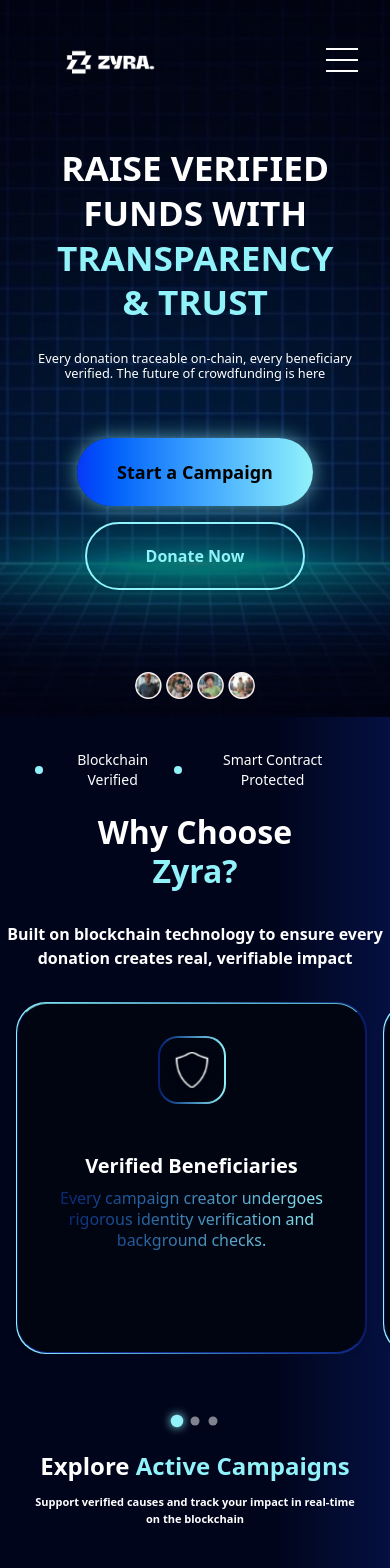
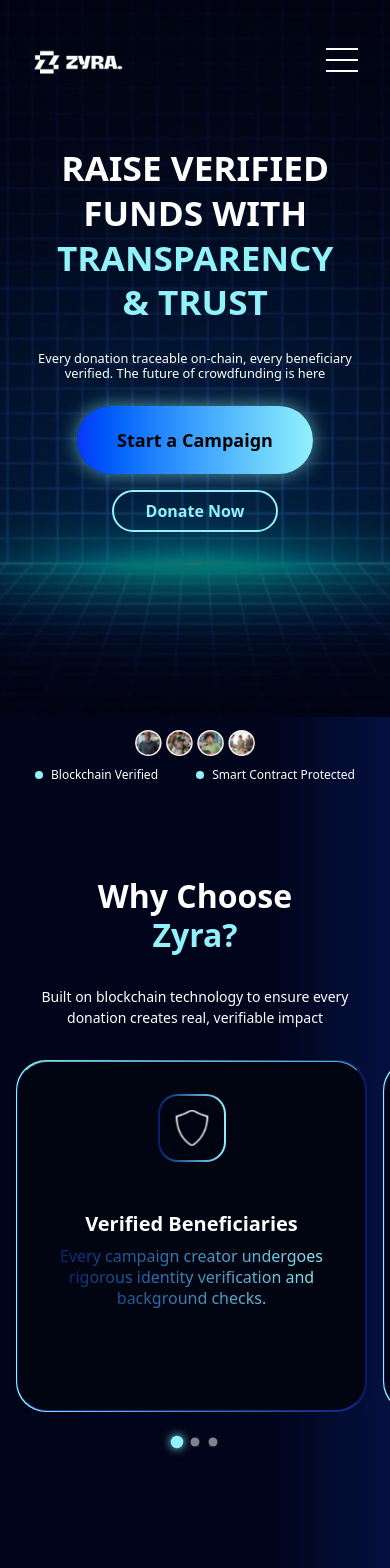
Before and after one commit to ZyraOrg/Zyra, a React (Vite) app in the folder frontend/: page / in a window 390 px wide. Shown: the top 1568 px of the page. Built offline with nearby package versions, Linux system fonts and the light colour scheme.

Commit message:
optimized mobile screen

```diff
--- a/frontend/src/components/FAQSection/FAQSection.jsx
+++ b/frontend/src/components/FAQSection/FAQSection.jsx
@@ -55,7 +55,7 @@
                   <span className="text-lg max-[800px]:text-sm">{faq.question}</span>
                   <span
                     className={`text-xl transform transition-transform duration-300 max-[800px]:text-sm ${
-                      openIndex === index ? 'rotate-180' : ''
+                      openIndex === index ? 'rotate-90' : ''
                     }`}
                   >
                     ▼
@@ -64,7 +64,7 @@
 
                 <div
                   ref={(el) => (contentRefs.current[index] = el)}
-                  className="overflow-hidden transition-max-height duration-300 mt-2 text-gray-300 text-base max-[800px]:text-xs"
+                    className="overflow-hidden transition-max-height duration-300 mt-2 text-gray-300 text-base max-[800px]:text-xs max-[800px]:font-normal"
                   style={{
                     maxHeight: openIndex === index ? '500px' : '0px',
                   }}
--- a/frontend/src/components/HeroSection/HeroSection.jsx
+++ b/frontend/src/components/HeroSection/HeroSection.jsx
@@ -9,15 +9,32 @@
 const HeroSection = () => {
   useEffect(() => {
     AOS.init({ once: true });
+
+    // FIX mobile vh zooming issue caused by browser bars
+    const setMobileVH = () => {
+      if (window.innerWidth < 768) { // mobile only
+        document.documentElement.style.setProperty(
+          "--mobile-vh",
+          `${window.innerHeight}px`
+        );
+      }
+    };
+
+    setMobileVH();
+    window.addEventListener("resize", setMobileVH);
+
+    return () => window.removeEventListener("resize", setMobileVH);
   }, []);
 
   return (
    <section
   className="relative flex flex-col items-center justify-between gap-8
              px-6 pt-20 md:pt-32 sm:px-8 md:px-16
-                 text-white h-[85vh] md:h-[150vh] lg:flex-row"
+             text-white h-[85vh] md:h-[150vh] lg:flex-row
+             pb-20 md:pb-0"  // <-- Added this
   data-aos="fade-up"
 >
+
       {/* Mobile background */}
       <div
         className="absolute inset-0 bg-top bg-cover md:hidden"
@@ -55,9 +72,8 @@
           Every donation traceable on-chain, every beneficiary <br />
           verified. The future of crowdfunding is here
         </h2>
-
 {/* Buttons */}
-        <div className="flex flex-col items-center gap-4 mt-8 sm:flex-row md:items-start">
+<div className="flex flex-col items-center gap-4 mt-0 sm:flex-row md:items-start">
   <button
     className="px-10 py-5 min-w-[220px] md:min-w-[200px] rounded-full
             text-black font-roboto font-extrabold text-lg
@@ -73,7 +89,8 @@
   </button>
 
  <button
-            className="flex items-center justify-center gap-2 px-10 py-5 min-w-[220px] md:min-w-[200px]
+  className="flex items-center justify-center gap-2
+             w-[166px] h-[42px] md:w-[220px] md:h-[70px]  // desktop now same height as Start a Campaign
              rounded-full border-2 border-[#91F2F9]
              font-roboto font-bold text-base md:text-lg
              text-[#91F2F9] transition-all duration-300"
@@ -81,14 +98,16 @@
   data-aos-duration="900"
   data-aos-delay="500"
 >
-            {/* Hide arrow on mobile */}
   <span className="block md:hidden">Donate Now</span>
   <span className="items-center hidden gap-2 md:flex">
     <ArrowUpRight className="w-5 h-5 transition-transform duration-300 group-hover:rotate-45" />
     Donate Now
   </span>
 </button>
+
 </div>
+
+
       </div>
 
       {/* Right Shield Image (desktop only) */}
@@ -104,16 +123,17 @@
       {/* Verification Section */}
 <div
   className="absolute z-20 flex flex-col items-center md:items-start gap-4
-                   bottom-auto top-[90%] md:bottom-[-10rem]
+             top-[98%] md:top-[90%]
              left-1/2 md:left-16 -translate-x-1/2 md:translate-x-0
-                   text-center md:text-left w-full px-6"
+             text-center md:text-left w-full px-6
+             mb-20 md:mb-0"  // <-- Added mobile-only bottom margin
   data-aos="fade-up"
   data-aos-duration="600"
   data-aos-delay="700"
 >
   {/* Avatars */}
   <div
-          className="relative h-20 mb-2 overflow-hidden rounded-full w-30"
+    className="relative h-20 mb-0 overflow-hidden rounded-full w-30"
     data-aos="zoom-in"
     data-aos-duration="700"
     data-aos-delay="800"
@@ -121,26 +141,27 @@
     <img
       src={Shielding2}
       alt="Verified users"
-            className="object-contain w-full h-full top-[70%] flex"
+      className="object-contain w-full h-full top-[40%] flex"
     />
   </div>
 
   {/* Badges */}
-        <div className="flex flex-row justify-between w-full max-w-[320px] md:max-w-none md:justify-start md:gap-6">
+  <div className="flex flex-row justify-between w-full max-w-[320px] md:max-w-none md:justify-start md:gap-6 -mt-8">
     <div className="flex items-center gap-2">
       <span className="w-2 h-2 bg-[#91F2F9] rounded-full"></span>
-            <span className="text-sm font-light text-white font-sora">
+      <span className="text-xs font-light text-white md:text-sm font-sora">
         Blockchain Verified
       </span>
     </div>
     <div className="flex items-center gap-2">
       <span className="w-2 h-2 bg-[#91F2F9] rounded-full"></span>
-            <span className="text-sm font-medium text-white font-sora">
+      <span className="text-xs font-medium text-white md:text-sm font-sora">
         Smart Contract Protected
       </span>
     </div>
   </div>
 </div>
+
     </section>
   );
 };
--- a/frontend/src/components/Navbar/Navbar.jsx
+++ b/frontend/src/components/Navbar/Navbar.jsx
@@ -16,8 +16,8 @@
 
   return (
     <nav className="fixed left-0 z-50 flex items-center w-full px-8 py-2 transition-transform duration-300 top-10">
-      {/* Logo*/}
-      <div className="absolute left-2">
+     {/* Logo */}
+<div className="absolute max-[800px]:-left-6 left-2">
   <img
     src={MulticulturalImg}
     alt="Zyra Logo"
@@ -25,6 +25,8 @@
     data-aos="fade-down"
   />
 </div>
+
+
 
       {/* Desktop Navbar */}
       <ul className="items-center hidden gap-10 mx-auto md:flex">
--- a/frontend/src/components/WhyChooseZyraSection/WhyChooseZyraSection.jsx
+++ b/frontend/src/components/WhyChooseZyraSection/WhyChooseZyraSection.jsx
@@ -52,7 +52,9 @@
   };
 
   return (
-    <section className="relative flex flex-col items-center px-0 py-24 md:pt-40">
+   <section className="relative flex flex-col items-center px-0 pt-40 pb-40 md:pt-30 md:pb-30">
+
+
       {/* H1 */}
       <h1
         data-aos="fade-up"
@@ -65,11 +67,12 @@
       {/* Subtitle */}
 <p
   data-aos="fade-in"
-        className="mt-2 max-w-[600px] font-sora font-bold text-base md:text-lg leading-[1.5] text-center text-white mb-8 md:mb-16"
+  className="mt-2 max-w-[600px] font-sora font-small text-sm md:text-base md:font-semibold leading-[1.5] text-center text-white mb-8 md:mb-16"
 >
   Built on blockchain technology to ensure every <br />
   donation creates real, verifiable impact
 </p>
+
 
       {/* Card container */}
       <div
@@ -107,7 +110,7 @@
       </div>
 
       {/* Mobile dots indicator */}
-      <div className="absolute flex gap-2 transform -translate-x-1/2 bottom-6 md:hidden left-1/2">
+      <div className="absolute flex gap-2 pt-40 pb-40 transform -translate-x-1/2 bottom-7 top-140 md:hidden left-1/2">
         {cards.map((_, idx) => (
           <button
             key={idx}
```
Lines whose indentation alone changed are shown as unchanged.
